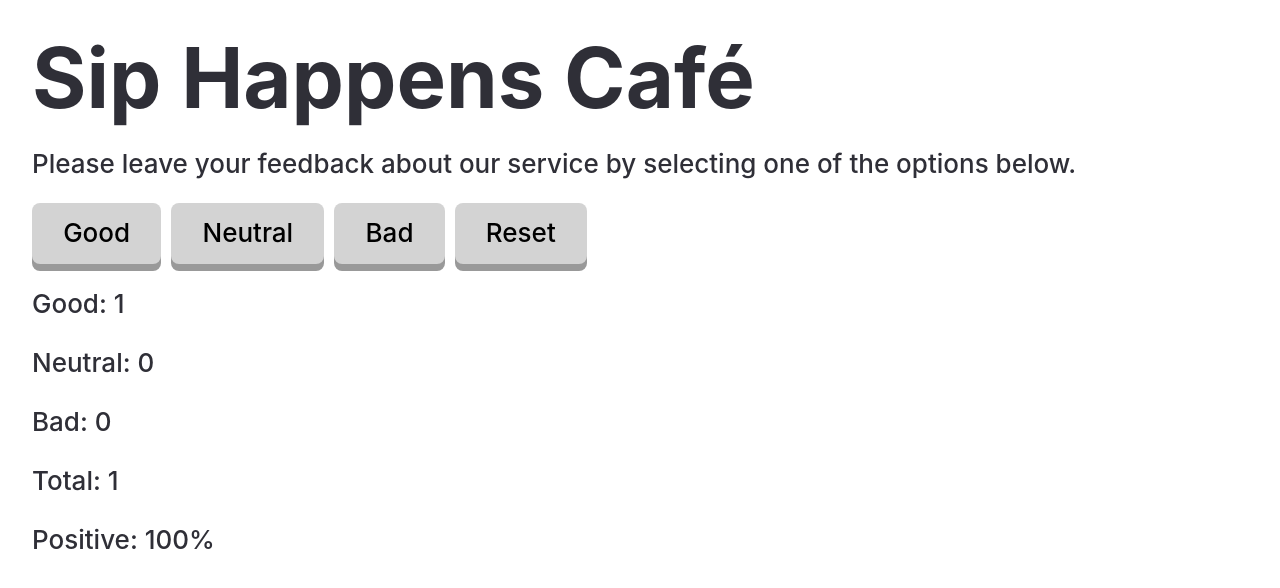
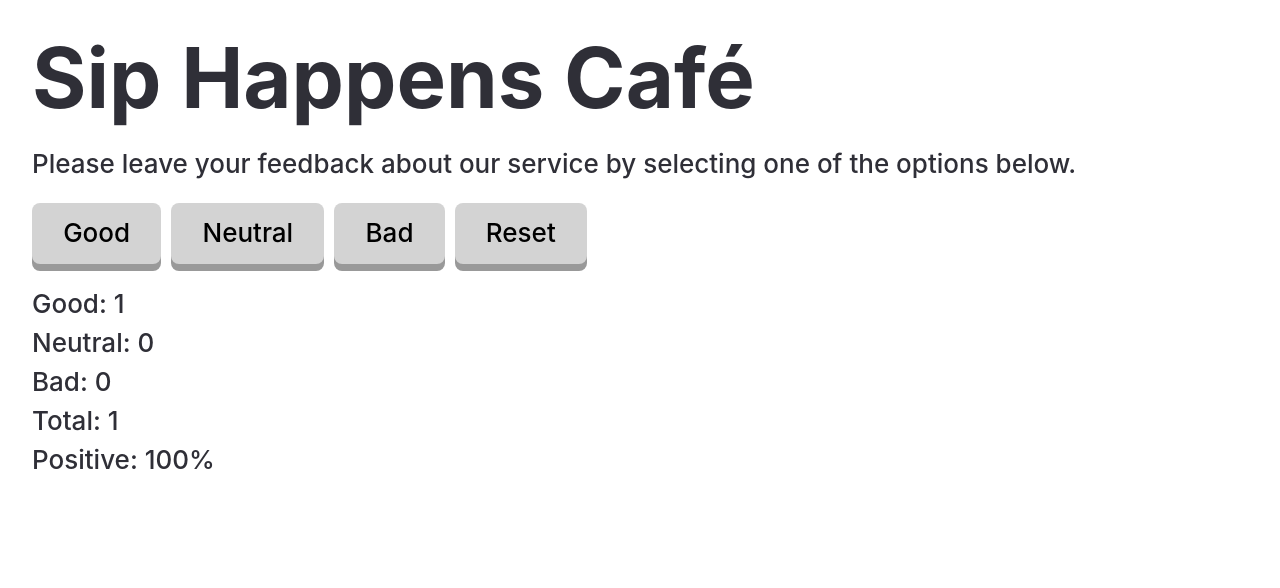
Before and after one commit to Terrad77/goit-react-hw-02, a React (Vite) app: page / in a window 1280 px wide. Both pictures are taken after a click on the button "Good". Shown: the top 588 px of the page. Built offline with nearby package versions, Linux system fonts and the light colour scheme.

Commit message:
change props Feedback

```diff
--- a/src/components/App.jsx
+++ b/src/components/App.jsx
@@ -9,14 +9,11 @@ import Notification from './notification/Notification';
 
 const App = () => {
 
-//стан відгуків за замовченням
+//object стану відгуків за замовченням
 const initialState = { good: 0, neutral: 0, bad: 0 };
 
   // Стан зберігання типів відгуків
   const [feedback, setFeedback] = useState(initialState);
-
-  //Cтан що визначає наявність відгуків
-  const [hasFeedback, setHasFeedback] = useState(false);
 
   // Зчитування даних з локального сховища при завантаженні сторінки
   useEffect(() => {
@@ -24,12 +21,11 @@ const initialState = { good: 0, neutral: 0, bad: 0 };
 
     if (storedFeedback) {
       setFeedback(storedFeedback);
-      setHasFeedback(true);
     }
   }, []);
 
 
-  // Збереження даних у локальному сховищі при зміні стану, метод setItem() інтерфейсу Storage при передачі Storageобъекту (імені, значения) додає ключ 'feedback' чи оновлює його значення на  [feedback].
+  // Збереження даних у локальному сховищі при зміні стану
   useEffect(() => {
     localStorage.setItem('feedback', JSON.stringify(feedback));
   }, [feedback]);
@@ -38,30 +34,25 @@ const initialState = { good: 0, neutral: 0, bad: 0 };
   //ф-ція зміни стану відгуків
   const updateFeedback = (feedbackType) => {
     setFeedback((prevFeedback) => ({...prevFeedback, [feedbackType]: prevFeedback[feedbackType] + 1,}));
-    setHasFeedback(true);
   };
 
     // Загальна кількість відгуків (піднімання стану)
   const totalFeedback = feedback.good + feedback.neutral + feedback.bad;
+
     // Підрахунок відсотка позитивних відгуків
-  const percentagePositiveFeedback = Math.round(((feedback.good + feedback.neutral) / totalFeedback) * 100) + "%";
+  const positiveFeedback = Math.round(((feedback.good + feedback.neutral) / totalFeedback) * 100) + "%";
 
+   // Функція скидання відгуків
     const resetFeedback = () => {
     setFeedback(initialState);
-    // setHasFeedback(false);
   };
-
 
   return (
     <div className='container'>
       <h1>Sip Happens Café</h1>
       <p>Please leave your feedback about our service by selecting one of the options below.</p>
       <Options updateFeedback={updateFeedback} resetFeedback={resetFeedback} totalFeedback={totalFeedback } />
-      {totalFeedback? < Feedback type="Good" count={feedback.good} />: <Notification/> }
-      {totalFeedback !==0 && <Feedback type="Neutral" count={feedback.neutral} />}
-      {totalFeedback !==0 && <Feedback type="Bad" count={feedback.bad} />}
-      {totalFeedback !==0 && <Feedback type="Total" count={totalFeedback} />}
-      {totalFeedback !==0 && <Feedback type="Positive" count={percentagePositiveFeedback} />}
+      {totalFeedback? (<Feedback feedback={feedback} totalFeedback={totalFeedback} positiveFeedback={positiveFeedback} />) : (<Notification />) }
     </div>
 
   );
--- a/src/components/feedback/Feedback.jsx
+++ b/src/components/feedback/Feedback.jsx
@@ -2,13 +2,17 @@
 
 
 
-const Feedback = ({ type, count }) => {
+const Feedback = ({ feedback, totalFeedback, positiveFeedback }) => {
 
 
   return (
 
     <ul className={'feedbackList'}>
-      <li className={'feedbackItem'}>{type}:{" "}{count} </li>
+      <li className={'feedbackItem'}>Good: {feedback.good}</li>
+      <li className={'feedbackItem'}>Neutral: {feedback.neutral}</li>
+      <li className={'feedbackItem'}>Bad: {feedback.bad}</li>
+      <li className={'feedbackItem'}>Total: {totalFeedback}</li>
+      <li className={'feedbackItem'}>Positive: {positiveFeedback}</li>
     </ul>
   )
 };
--- a/src/components/options/Options.jsx
+++ b/src/components/options/Options.jsx
@@ -1,7 +1,7 @@
 //імпорт CSS
 import "./Options.css";
 
-const Options = ({ updateFeedback, resetFeedback, hasFeedback, totalFeedback }) => {
+const Options = ({ updateFeedback, resetFeedback, totalFeedback }) => {
 
   return (
   <ul className={'optionsList'}>
```
